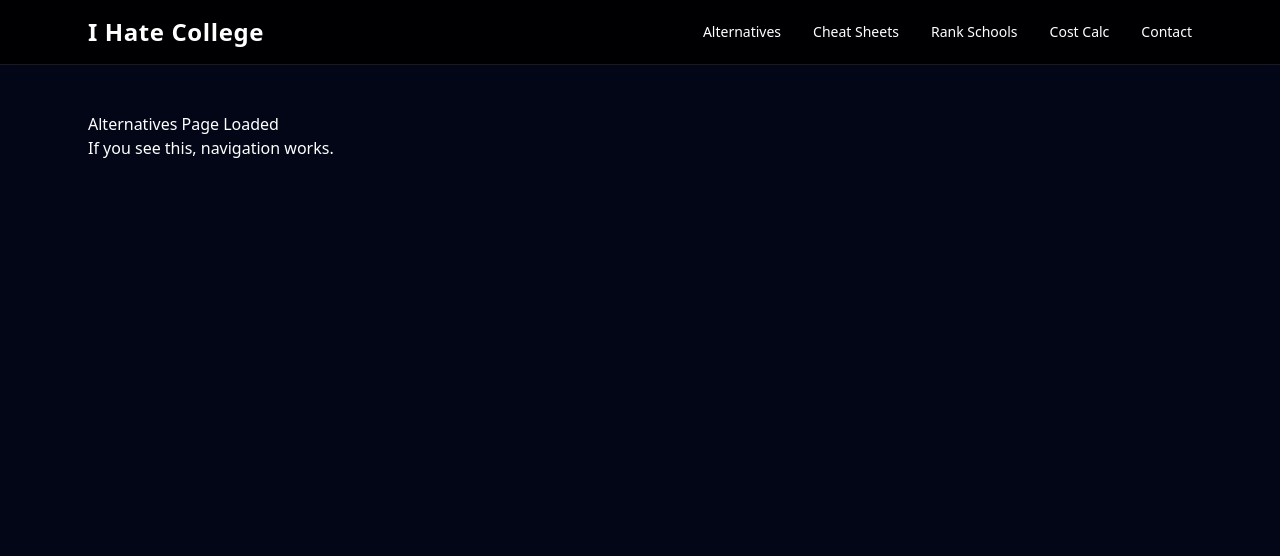
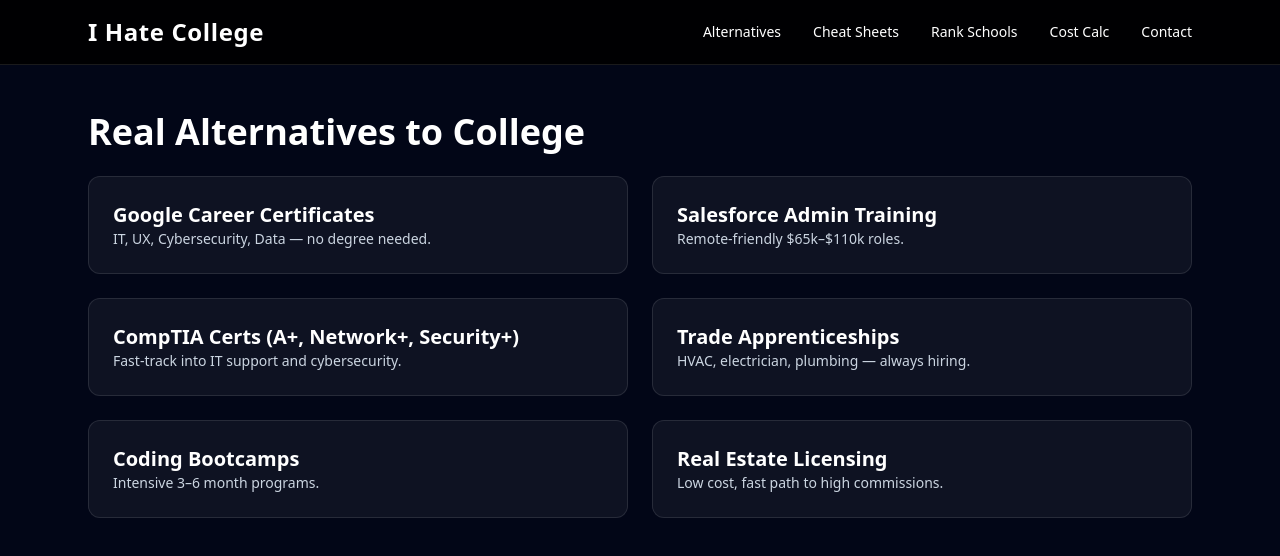
Before and after one commit to placebetsai/Ihatecollege, a Next.js app: page /Alternatives in a window 1280 px wide. Shown: the top 556 px of the page. Built offline with nearby package versions, Linux system fonts and the light colour scheme.

Commit message:
Update Alternatives.js

```diff
--- a/pages/Alternatives.js
+++ b/pages/Alternatives.js
@@ -1,10 +1,56 @@
-import Layout from '../components/Layout';
+import Layout from "../components/Layout";
 
 export default function Alternatives() {
+  const items = [
+    {
+      title: "Google Career Certificates",
+      desc: "IT, UX, Cybersecurity, Data — no degree needed.",
+      url: "https://grow.google/certificates/"
+    },
+    {
+      title: "Salesforce Admin Training",
+      desc: "Remote-friendly $65k–$110k roles.",
+      url: "https://trailhead.salesforce.com/"
+    },
+    {
+      title: "CompTIA Certs (A+, Network+, Security+)",
+      desc: "Fast-track into IT support and cybersecurity.",
+      url: "https://www.comptia.org/certifications"
+    },
+    {
+      title: "Trade Apprenticeships",
+      desc: "HVAC, electrician, plumbing — always hiring.",
+      url: "https://www.apprenticeship.gov/"
+    },
+    {
+      title: "Coding Bootcamps",
+      desc: "Intensive 3–6 month programs.",
+      url: "https://www.coursereport.com/"
+    },
+    {
+      title: "Real Estate Licensing",
+      desc: "Low cost, fast path to high commissions.",
+      url: "https://www.realestateu.com/"
+    }
+  ];
+
   return (
     <Layout title="Alternatives">
-      <h1>Alternatives Page Loaded</h1>
-      <p>If you see this, navigation works.</p>
+      <h1 className="text-4xl font-bold mb-6">Real Alternatives to College</h1>
+
+      <div className="grid md:grid-cols-2 gap-6">
+        {items.map((i) => (
+          <a
+            key={i.title}
+            href={i.url}
+            target="_blank"
+            className="block p-6 bg-white/5 rounded-xl hover:bg-white/10 transition border border-white/10"
+          >
+            <h2 className="text-xl font-semibold">{i.title}</h2>
+            <p className="text-sm text-slate-300">{i.desc}</p>
+          </a>
+        ))}
+      </div>
     </Layout>
   );
 }
```
